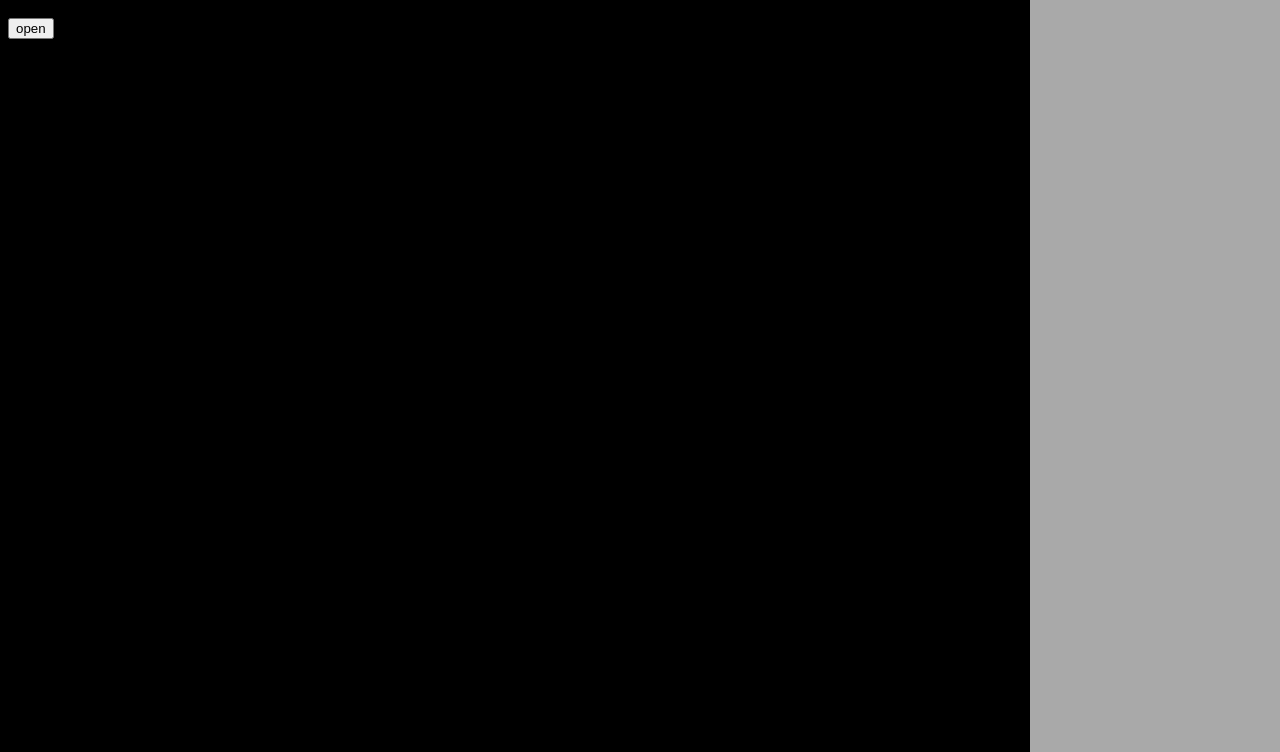
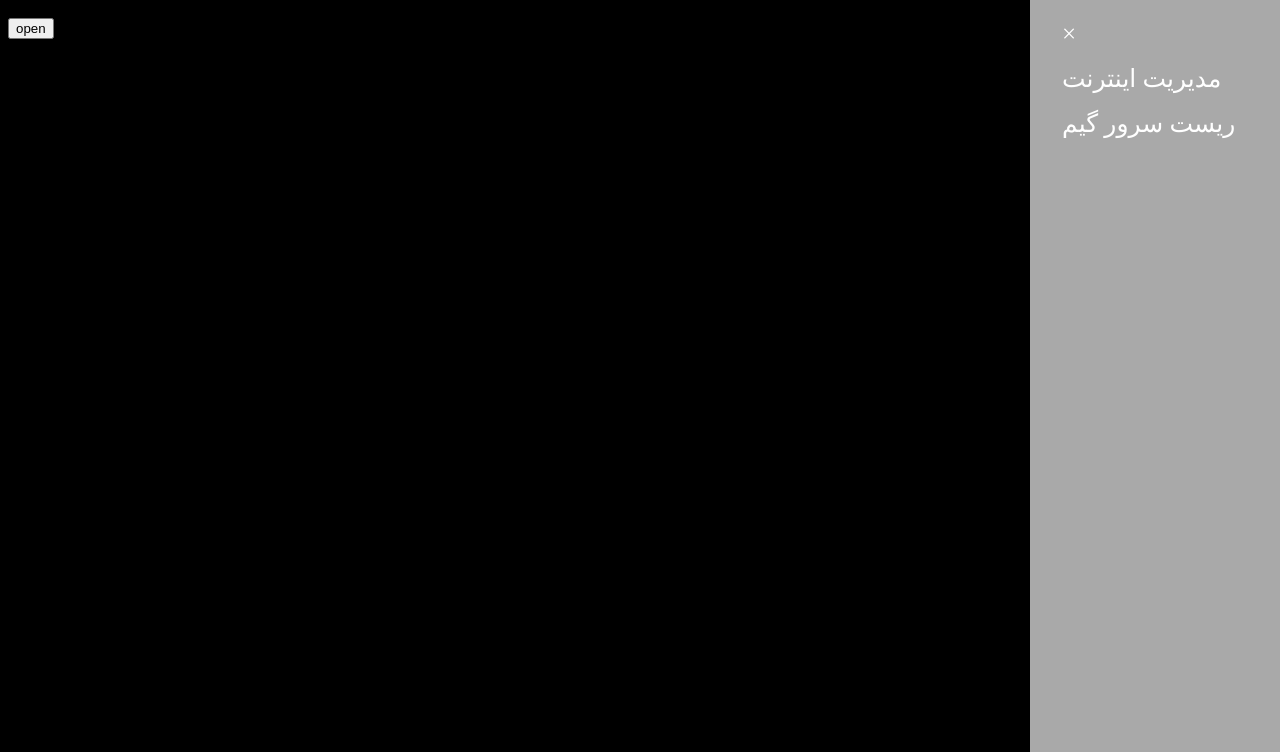
Before and after one commit to snaCW/MyTools.io, a plain HTML site: page index.html in a window 1280 px wide. Both pictures are taken after a click on the button "open". Shown: the part 48-800 px from the top of the page. Drawn offline with Linux system fonts and the light colour scheme.

Commit message:
Updated jsonLoad functionality

```diff
--- a/index.html
+++ b/index.html
@@ -2,13 +2,13 @@
     <head>
         <title>MyTools</title>
         <link rel="stylesheet" href="styles.css">
-        <script src="javascript.js"></script>
     </head>
 
     <body>
         <h1>MyTools</h1>
 
         <div id="sideMenu" class="sideNav"></div>
-        <button type="button" onclick="openNav()">open</span>
+        <button type="button" onclick="openNav()">open</button>
+        <script src="javascript.js"></script>
     </body>
 </html>
--- a/javascript.js
+++ b/javascript.js
@@ -5,18 +5,17 @@ async function fetchJSONData(path) {
     const json = await responce.json();
     return json;
 }
+
 async function loadSideNavOptions() {
     sideMenu.innerHTML = `<a href="javascript:void(0)" class="closebtn" onclick="closeNav()">&times;</a>`;
     const pages = await fetchJSONData("pages.json");
     pages.forEach(page => {
-        pagePath = page[0].path;
-        pageName = page[0].name;
-        document.getElementById("sideMenu").innerHTML += `<a href="${pagePath}">${pageName}</a>`;
+        sideMenu.innerHTML += `<a href="${page.Path}" onclick="${page}.UsageCount++">${page.Name}</a>`;
     });
 }
 
-function openNav() {
-    loadSideNavOptions();
+async function openNav() {
+    await loadSideNavOptions();
     document.getElementById("sideMenu").style.width = "250px";
 }
 
--- a/pages.json
+++ b/pages.json
@@ -1,10 +1,12 @@
-{
-    "pages":
-    [
-        {
-            "path": "internet/internet-management",
-            "name": "مدیریت اینترنت",
-            "usage-count": 0
-        }
-    ]
-}
+[
+    {
+        "Path": "internet/internet-management.html",
+        "Name": "مدیریت اینترنت",
+        "UsageCount": 0
+    },
+    {
+        "Path": "games/server-reset.html",
+        "Name": "ریست سرور گیم",
+        "UsageCount": 0
+    }
+]
```
Also changed, not shown: games/server-reset.html (added).
